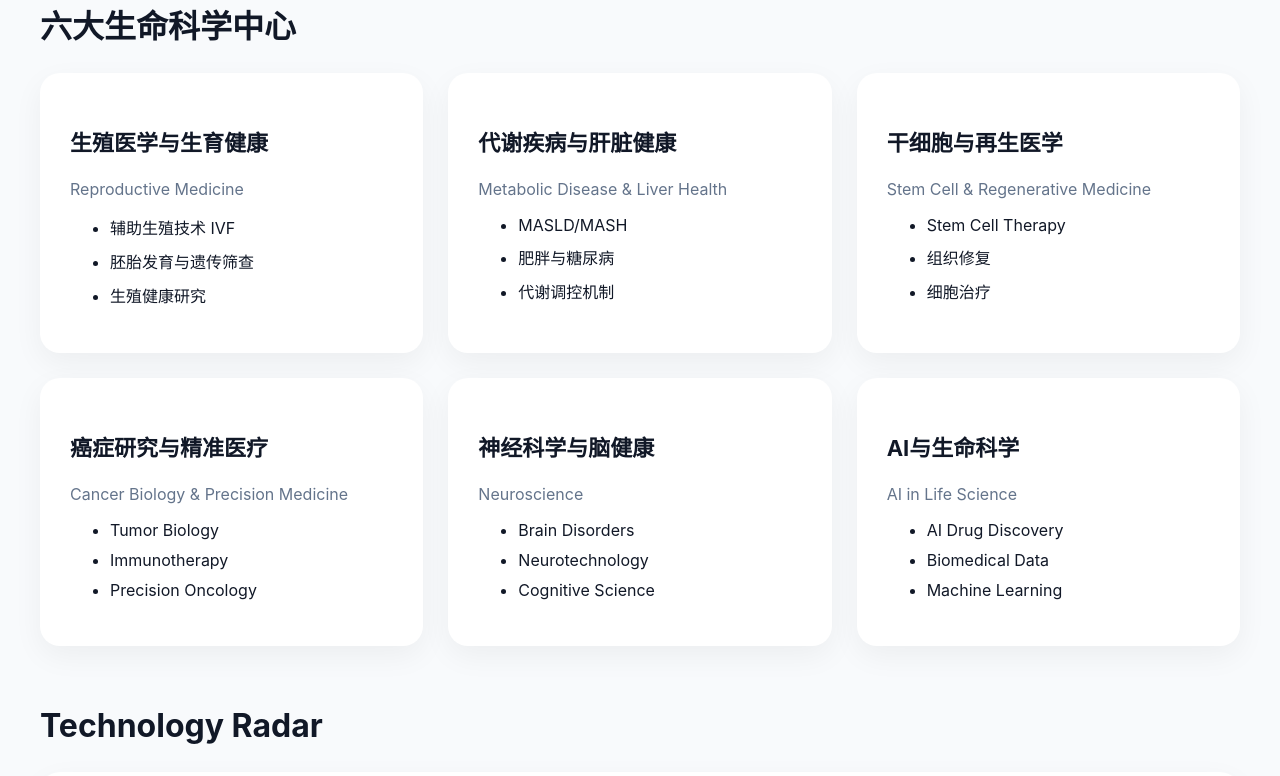
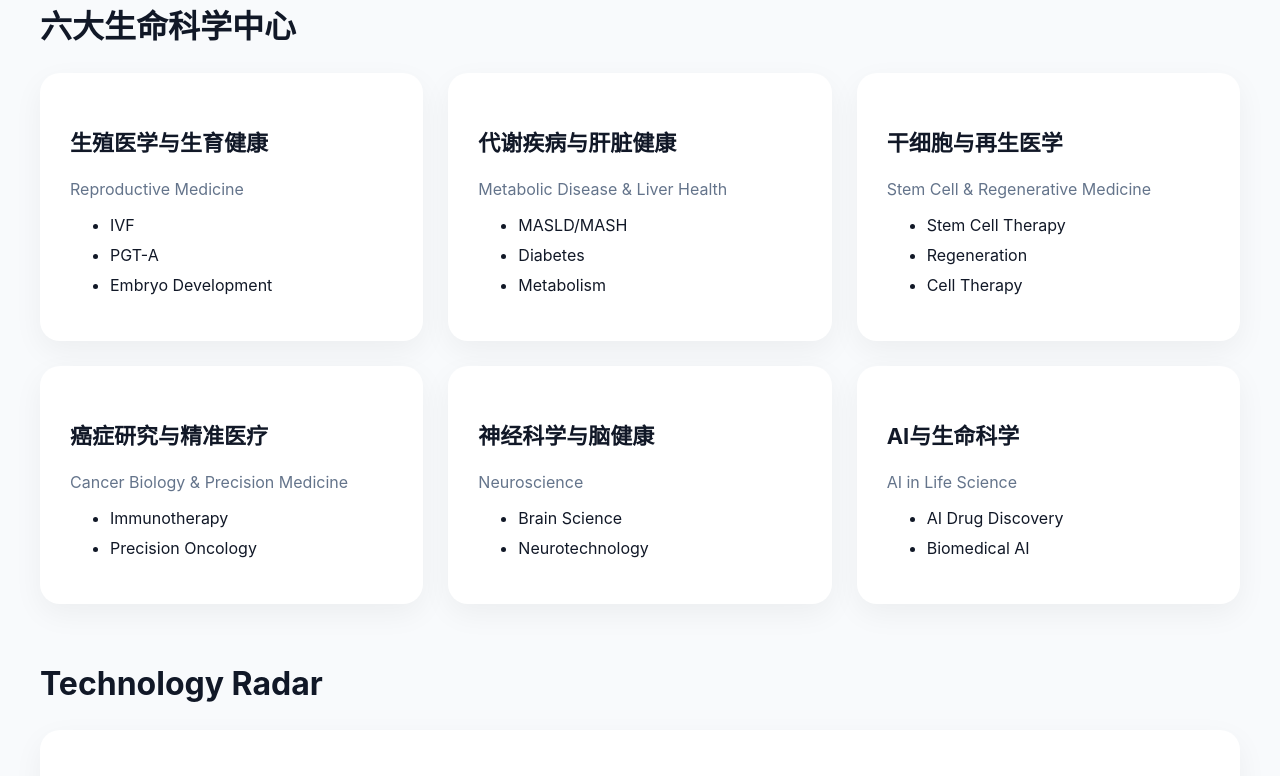
Before and after one commit to yuh-bio/LifeScience-Intelligence, a Next.js app: page / in a window 1280 px wide. Shown: the part 427-1203 px from the top of the page. Built offline with nearby package versions, Linux system fonts and the light colour scheme.

Commit message:
Update research.js

```diff
--- a/data/research.js
+++ b/data/research.js
@@ -1,68 +1,113 @@
 export const researchCenters = [
 
 {
-    title: "生殖医学与生育健康",
-    subtitle: "Reproductive Medicine",
-    topics: [
-      "辅助生殖技术 IVF",
-      "胚胎发育与遗传筛查",
-      "生殖健康研究"
+slug:"reproductive-medicine",
+
+title:"生殖医学与生育健康",
+
+subtitle:"Reproductive Medicine",
+
+description:
+"探索辅助生殖、胚胎发育、生殖遗传与生育健康领域的重要技术。",
+
+topics:[
+"IVF",
+"PGT-A",
+"Embryo Development"
 ]
+
 },
 
 
 {
-    title: "代谢疾病与肝脏健康",
-    subtitle: "Metabolic Disease & Liver Health",
-    topics: [
+slug:"metabolic-disease",
+
+title:"代谢疾病与肝脏健康",
+
+subtitle:"Metabolic Disease & Liver Health",
+
+description:
+"关注MASLD/MASH、糖尿病和代谢调控机制。",
+
+topics:[
 "MASLD/MASH",
-      "肥胖与糖尿病",
-      "代谢调控机制"
+"Diabetes",
+"Metabolism"
 ]
+
 },
 
 
 {
-    title: "干细胞与再生医学",
-    subtitle: "Stem Cell & Regenerative Medicine",
-    topics: [
+slug:"stem-cell",
+
+title:"干细胞与再生医学",
+
+subtitle:"Stem Cell & Regenerative Medicine",
+
+description:
+"研究细胞治疗、组织修复和再生医学技术。",
+
+topics:[
 "Stem Cell Therapy",
-      "组织修复",
-      "细胞治疗"
+"Regeneration",
+"Cell Therapy"
 ]
+
 },
 
 
 {
-    title: "癌症研究与精准医疗",
-    subtitle: "Cancer Biology & Precision Medicine",
-    topics: [
-      "Tumor Biology",
+slug:"cancer",
+
+title:"癌症研究与精准医疗",
+
+subtitle:"Cancer Biology & Precision Medicine",
+
+description:
+"探索肿瘤机制、免疫治疗和精准医疗。",
+
+topics:[
 "Immunotherapy",
 "Precision Oncology"
 ]
+
 },
 
 
 {
-    title: "神经科学与脑健康",
-    subtitle: "Neuroscience",
-    topics: [
-      "Brain Disorders",
-      "Neurotechnology",
-      "Cognitive Science"
+slug:"neuroscience",
+
+title:"神经科学与脑健康",
+
+subtitle:"Neuroscience",
+
+description:
+"研究脑疾病、神经技术和认知科学。",
+
+topics:[
+"Brain Science",
+"Neurotechnology"
 ]
+
 },
 
 
 {
-    title: "AI与生命科学",
-    subtitle: "AI in Life Science",
-    topics: [
+slug:"ai-life-science",
+
+title:"AI与生命科学",
+
+subtitle:"AI in Life Science",
+
+description:
+"人工智能驱动药物发现、生物数据分析。",
+
+topics:[
 "AI Drug Discovery",
-      "Biomedical Data",
-      "Machine Learning"
+"Biomedical AI"
 ]
+
 }
 
 ];
```
Lines whose indentation alone changed are shown as unchanged.
